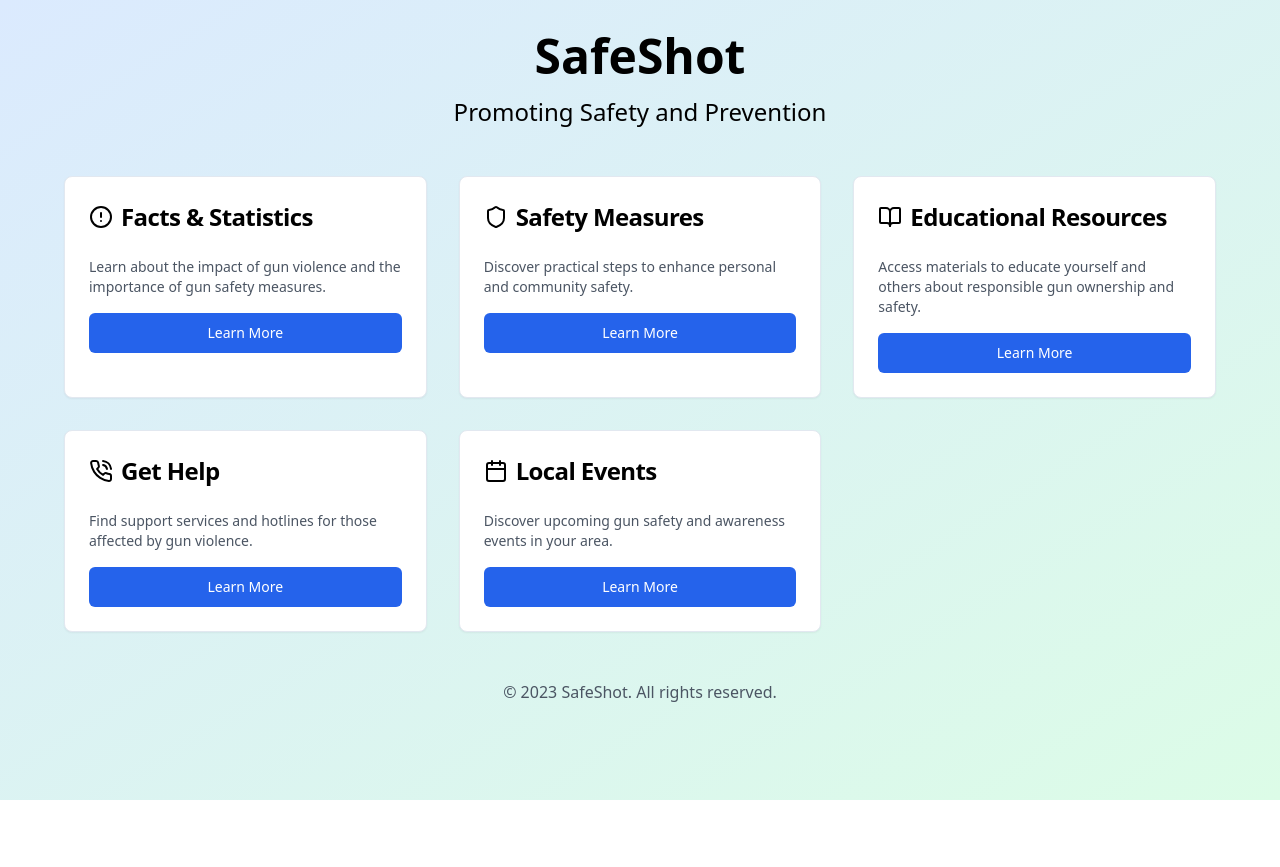
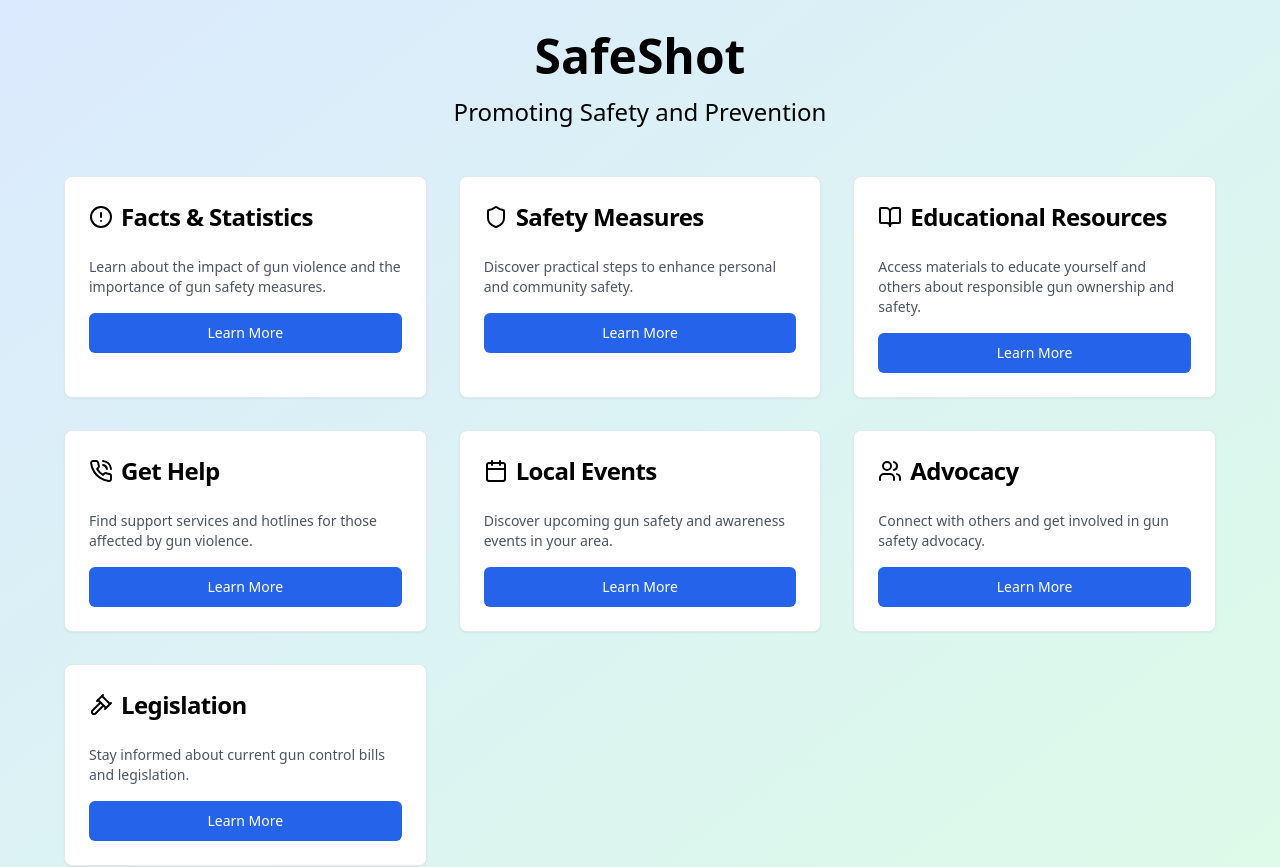
Before and after one commit to yashvipmodi/safety-spark-collective, a React (Vite) app: page / in a window 1280 px wide. Shown: the top 867 px of the page. Before the commit the page ends 800 px from the top, so only its background shows below. Built offline with nearby package versions, Linux system fonts and the light colour scheme.

Commit message:
Fix visibility issue
Addressed the visibility issue where certain elements were not displaying as expected in the application.
[skip gpt_engineer]

```diff
--- a/src/pages/Index.jsx
+++ b/src/pages/Index.jsx
@@ -1,7 +1,7 @@
 import React from 'react';
 import { Card, CardHeader, CardTitle, CardDescription, CardContent } from "@/components/ui/card";
 import { Button } from "@/components/ui/button";
-import { AlertCircle, BookOpen, PhoneCall, Shield, Calendar } from 'lucide-react';
+import { AlertCircle, BookOpen, PhoneCall, Shield, Calendar, Users, GavelIcon } from 'lucide-react';
 import { Link } from 'react-router-dom';
 
 const Index = () => {
@@ -19,6 +19,8 @@ const Index = () => {
           { title: "Educational Resources", icon: BookOpen, description: "Access materials to educate yourself and others about responsible gun ownership and safety.", link: "/educational-resources" },
           { title: "Get Help", icon: PhoneCall, description: "Find support services and hotlines for those affected by gun violence.", link: "/get-help" },
           { title: "Local Events", icon: Calendar, description: "Discover upcoming gun safety and awareness events in your area.", link: "/local-events" },
+          { title: "Advocacy", icon: Users, description: "Connect with others and get involved in gun safety advocacy.", link: "/advocacy" },
+          { title: "Legislation", icon: GavelIcon, description: "Stay informed about current gun control bills and legislation.", link: "/legislation" },
         ].map((item, index) => (
           <Card key={index} className="hover:shadow-lg transition-shadow duration-300">
             <CardHeader>
```
